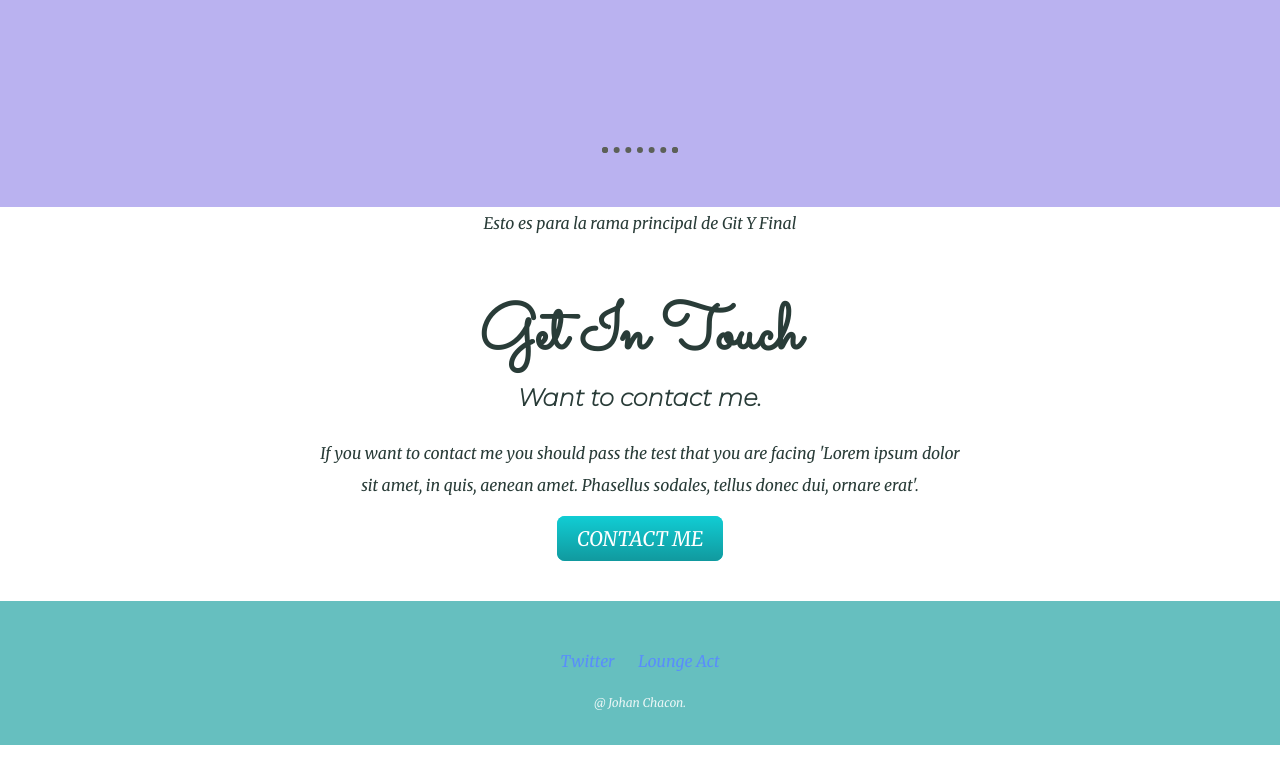
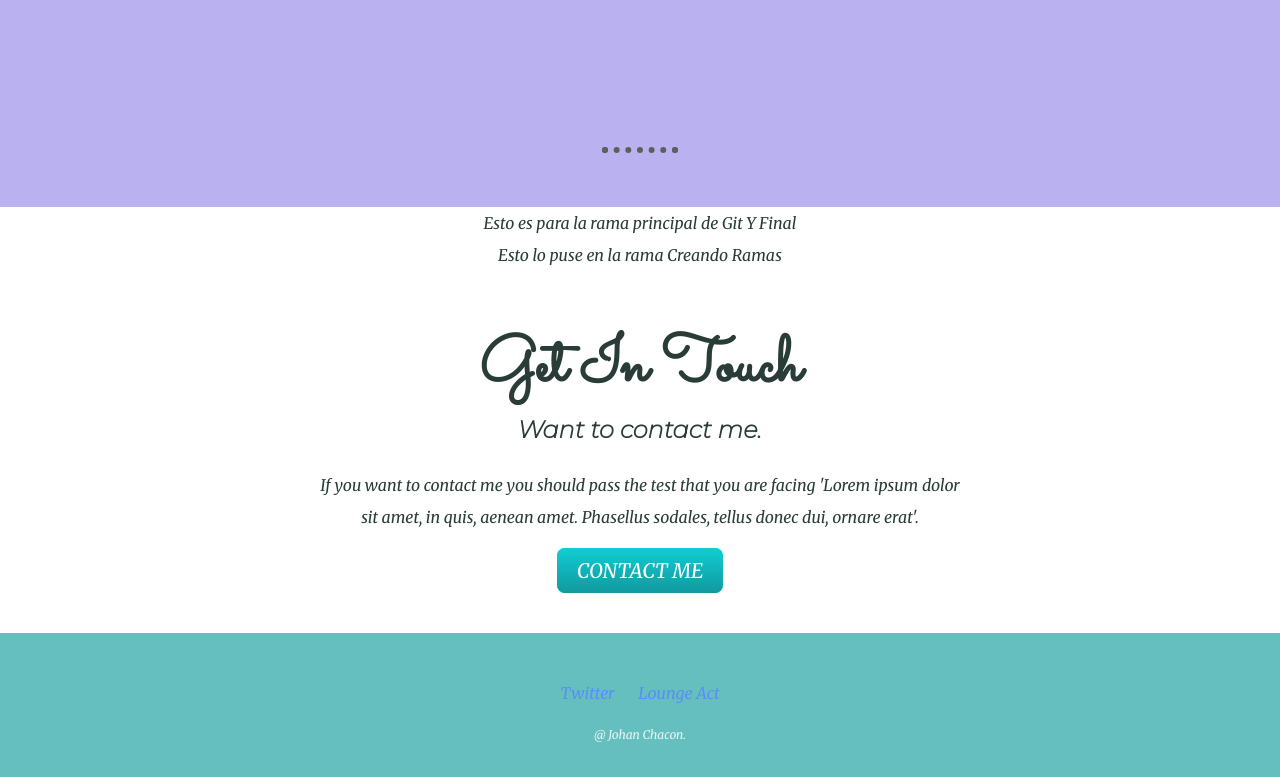
Before and after one commit to jjcc2000/proyectoxxx, a plain HTML site: page index.html in a window 1280 px wide. Shown: the part 1224-2001 px from the top of the page. Before the commit the page ends 1969 px from the top, so only its background shows below. Drawn offline with Linux system fonts and the light colour scheme.

Commit message:
Puse una linea en la rama Creando Ramas

```diff
--- a/index.html
+++ b/index.html
@@ -50,6 +50,7 @@
             </div>
 
             <p>Esto es para la rama principal de Git Y Final</p>
+            <p>Esto lo puse en la rama Creando Ramas</p>
 
 
 
```
